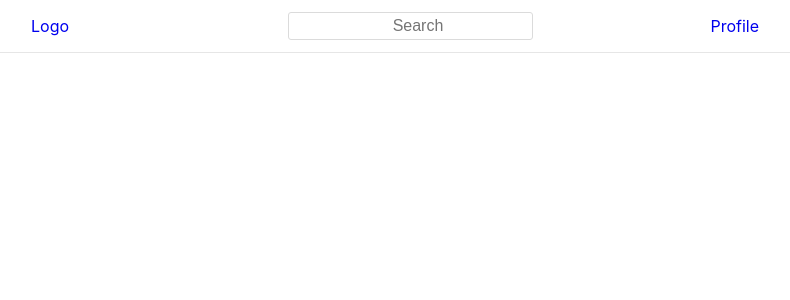
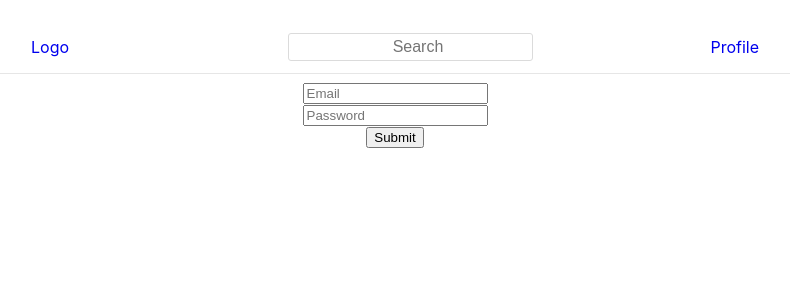
Before and after one commit to angelalim1010/InstaPet, a React (Create React App) app in the folder client/: page /login in a window 1280 px wide. Shown: the top 300 px of the page, without its empty margins (245-1035 px from the left). Built offline with nearby package versions, Linux system fonts and the light colour scheme.

Commit message:
adding route to login

```diff
--- a/client/src/App.js
+++ b/client/src/App.js
@@ -1,12 +1,14 @@
 import React, { Component } from "react";
 import { Route, BrowserRouter as Router } from "react-router-dom";
 import NavBar from "./components/layout/NavBar";
+import Login from "./components/login/Login"
 export default class App extends Component {
   render() {
     return (
       <Router>
         <div>
           <Route path="/" component={NavBar} />
+          <Route path="/login" component={Login} />
         </div>
       </Router>
     );
--- a/client/src/components/login/Login.css
+++ b/client/src/components/login/Login.css
@@ -0,0 +1,3 @@
+.box {
+  text-align: center;
+}
--- a/client/src/components/login/Login.js
+++ b/client/src/components/login/Login.js
@@ -12,14 +12,14 @@ class Login extends Component{
     render(){
         return(
             <div>
-                <div>
-                    <h1>Instapet</h1>
+                <div className = "box">
+                    <h1 className= "title">Instapet</h1>
                     <Form>
                         <FormGroup>
-                          <Input type="email" name="email" id="exampleEmail" placeholder="Email" />
+                          <Input type="email" name="email" className="email" placeholder="Email" />
                         </FormGroup>
                         <FormGroup>
-                          <Input type="password" name="password" id="password" placeholder="Password" />
+                          <Input type="password" name="password" className="password" placeholder="Password" />
                         </FormGroup>
                     </Form>
                      <Button>Submit</Button>
```
Also changed, not shown: client/package.json (line endings or trailing spaces), 1 other file (tests, documents, lock files or other folders).
